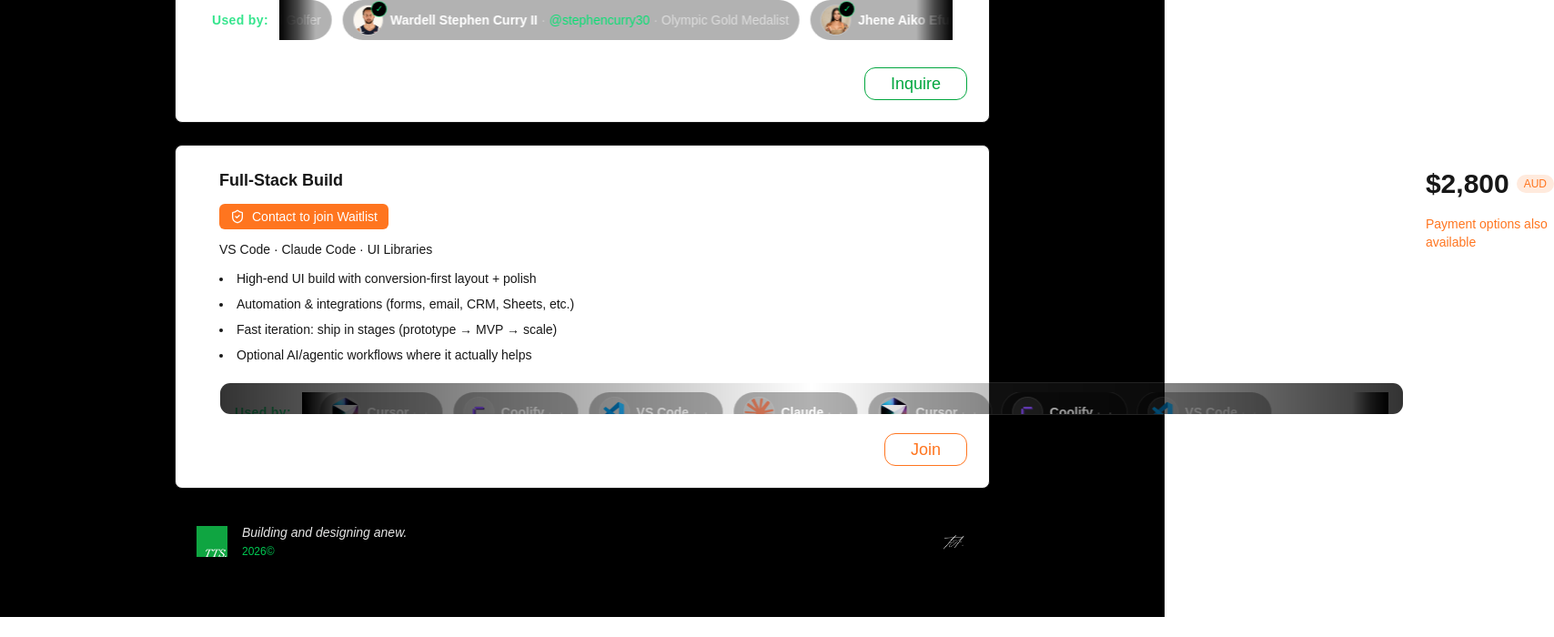
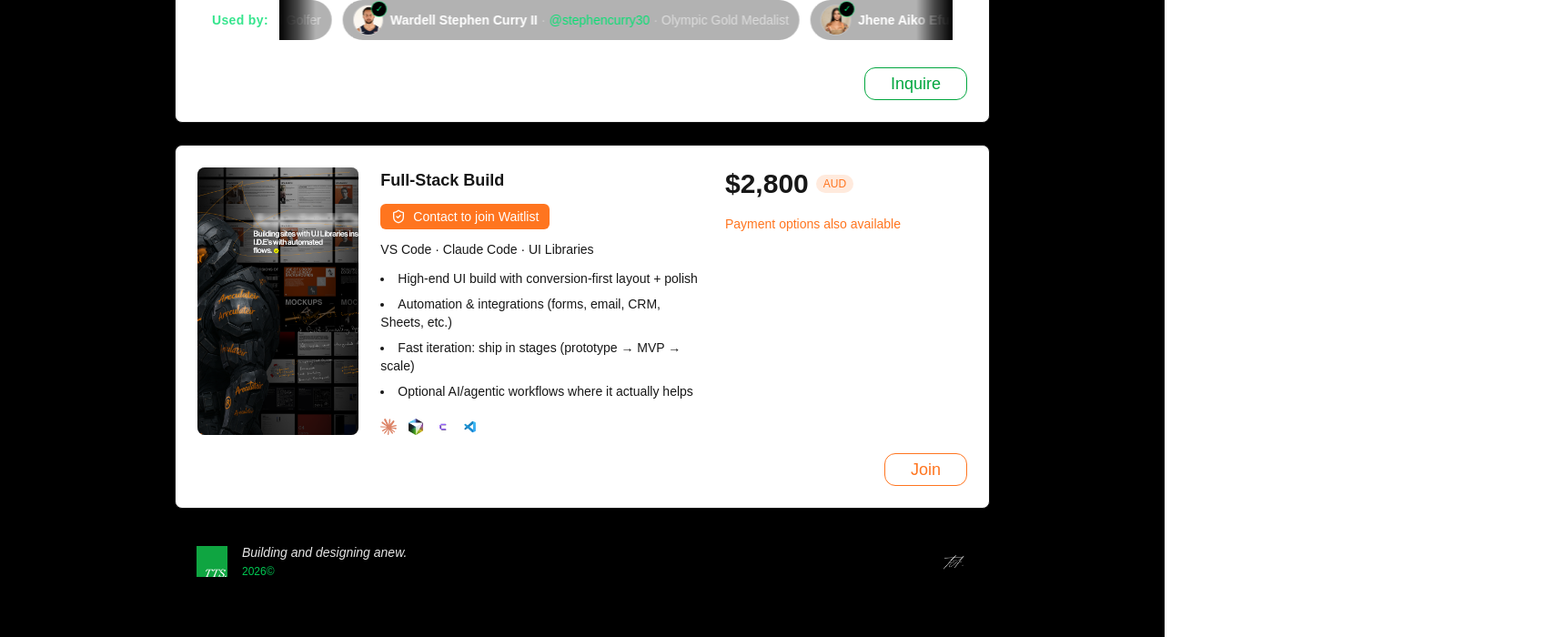
Before and after one commit to telluricaquarian/thethinkingspiritrepo, a Next.js app: page / in a window 1280 px wide. Shown: the part 481-1181 px from the top of the page at 91% size, 1708 px wide, since content can reach past the window. Before the commit the page ends 1159 px from the top, so only its background shows below. Built offline with nearby package versions, Linux system fonts and the light colour scheme.

Commit message:
Replace micro marquee with static logos in product card

```diff
--- a/components/ui/micro-logo-marquee.tsx
+++ /dev/null
@@ -1,49 +0,0 @@
-"use client";
-
-import * as React from "react";
-import { cn } from "@/lib/utils";
-import { UsedByMarquee } from "@/components/ui/used-by-marquee";
-
-export type LogoItem = {
-  src: string;
-  alt: string;
-  href?: string;
-};
-
-export function MicroLogoMarquee({
-  items,
-  className,
-}: {
-  items: LogoItem[];
-  className?: string;
-}) {
-  if (!items || items.length === 0) return null;
-
-  // Adapt LogoItem → UsedByMarquee format
-  const marqueeItems = items.map((item) => ({
-    name: item.alt,
-    handle: "",
-    role: "",
-    avatarSrc: item.src,
-  }));
-
-  return (
-    <div
-      className={cn(
-        "relative mt-3 overflow-hidden rounded-xl border border-white/10 bg-white/5 h-10",
-        className
-      )}
-    >
-      {/* Edge fade */}
-      <div className="pointer-events-none absolute inset-0 z-10 bg-gradient-to-r from-black/80 via-transparent to-black/80" />
-
-      <UsedByMarquee
-        items={marqueeItems}
-        duration={26}
-        direction="left"
-      />
-    </div>
-  );
-}
-
-export default MicroLogoMarquee;
--- a/components/ui/product-card-1.tsx
+++ b/components/ui/product-card-1.tsx
@@ -7,7 +7,6 @@ import { ShieldCheck } from "lucide-react";
 
 import { cn } from "@/lib/utils";
 import { UsedByMarquee, type UsedByItem } from "@/components/ui/used-by-marquee";
-import MicroLogoMarquee from "@/components/ui/micro-logo-marquee";
 
 type MotionDivProps = React.ComponentPropsWithoutRef<typeof motion.div>;
 
@@ -34,7 +33,7 @@ type ProductCardProps = Omit<MotionDivProps, "children"> & {
   accent?: "green" | "orange" | (string & {});
   usedByItems?: UsedByItem[];
 
-  // NEW: optional tiny logo marquee for the orange card
+  // optional static micro logos for the orange card
   microLogoItems?: MicroLogoItem[];
 
   secondaryCtaLabel?: string;
@@ -133,8 +132,7 @@ const ProductCard = React.forwardRef<HTMLDivElement, ProductCardProps>(
     const secondaryCtaText =
       secondaryCtaLabel ?? (accent === "orange" ? "Join" : "Inquire");
 
-    // Default micro logos (matches your current public/images assets)
-    // NOTE: filenames are case-sensitive on Vercel/Linux.
+    // Default static micro logos (filenames are case-sensitive on Vercel/Linux)
     const defaultOrangeMicroLogos: MicroLogoItem[] = [
       { src: "/images/Claude.png", alt: "Claude" },
       { src: "/images/cursor.png", alt: "Cursor" },
@@ -142,7 +140,7 @@ const ProductCard = React.forwardRef<HTMLDivElement, ProductCardProps>(
       { src: "/images/vscode.png", alt: "VS Code" },
     ];
 
-    const showMicroLogoMarquee = accent === "orange";
+    const showStaticMicroLogos = accent === "orange";
     const microLogosToUse =
       microLogoItems && microLogoItems.length
         ? microLogoItems
@@ -206,12 +204,43 @@ const ProductCard = React.forwardRef<HTMLDivElement, ProductCardProps>(
                 ))}
               </ul>
 
-              {/* NEW: tiny micro marquee for the orange services card */}
-              {showMicroLogoMarquee && microLogosToUse.length ? (
-                <MicroLogoMarquee
-                  items={microLogosToUse}
-                  className="mt-2 h-9 border-white/10 bg-white/[0.04]"
-                />
+              {/* Static tooling logos (orange card), matching Figma intent (no motion) */}
+              {showStaticMicroLogos && microLogosToUse.length ? (
+                <div className="mt-2 flex items-center gap-3">
+                  {microLogosToUse.map((logo) => {
+                    const img = (
+                      <Image
+                        src={logo.src}
+                        alt={logo.alt}
+                        width={18}
+                        height={18}
+                        draggable={false}
+                        className="opacity-90"
+                      />
+                    );
+
+                    return logo.href ? (
+                      <a
+                        key={`${logo.src}-${logo.alt}`}
+                        href={logo.href}
+                        target="_blank"
+                        rel="noopener noreferrer"
+                        className="inline-flex items-center"
+                        aria-label={logo.alt}
+                      >
+                        {img}
+                      </a>
+                    ) : (
+                      <span
+                        key={`${logo.src}-${logo.alt}`}
+                        className="inline-flex items-center"
+                        aria-label={logo.alt}
+                      >
+                        {img}
+                      </span>
+                    );
+                  })}
+                </div>
               ) : null}
             </div>
 
```
